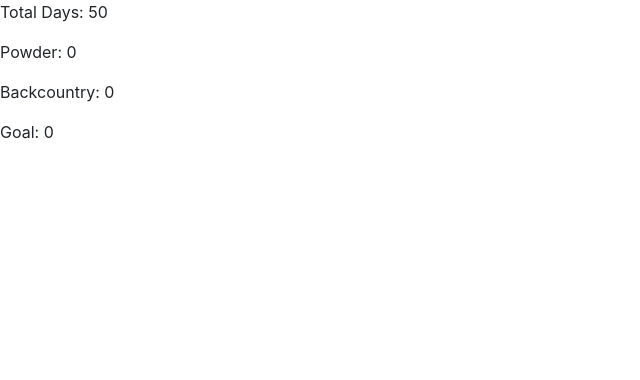
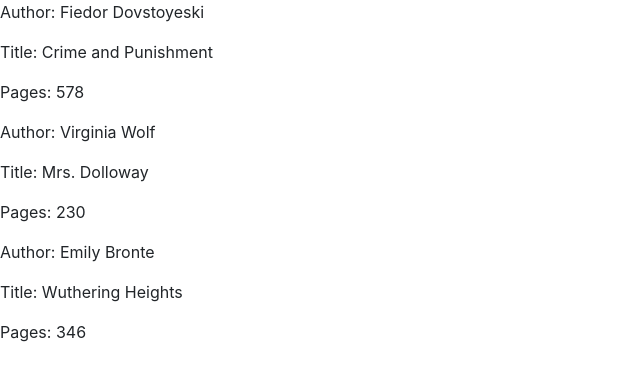
Before and after one commit to starchild92/react-by-fazt, a React (Create React App) app: page / in a window 1280 px wide. Shown: the top 380 px of the page, without its empty margins (0-640 px from the left). Built offline with nearby package versions, Linux system fonts and the light colour scheme.

Commit message:
chaning the way books are display, using an array

```diff
--- a/src/index.js
+++ b/src/index.js
@@ -3,33 +3,31 @@ import { render } from 'react-dom';
 import './index.css';
 import * as serviceWorker from './serviceWorker';
 
-let skiData = {
-	total: 50,
-	powder: 20,
-	backcountry: 10,
-	goal: 100
-}
+let BooksList = [
+	{ author: 'Fiedor Dovstoyeski', title: 'Crime and Punishment', pages: '578' },
+	{ author: 'Virginia Wolf', title: 'Mrs. Dolloway', pages: '230' },
+	{ author: 'Emily Bronte', title: 'Wuthering Heights', pages: '346' }
+];
 
-const SkiCounter = ({total, powder, backcountry, goal}) => {
+const Library = ({ books }) => {
 	return (
 		<section>
-			<div>
-				<p>Total Days: {total}</p>
-				<p>Powder: {powder}</p>
-				<p>Backcountry: {backcountry}</p>
-				<p>Goal: {goal}</p>
-			</div>
+			{books.map(
+				(book,i) => (
+					<div name={`well_${i}`} key={i}>
+						<p>Author: {book.author}</p>
+						<p>Title: {book.title}</p>
+						<p>Pages: {book.pages}</p>
+					</div>
+				)
+			)}
+
 		</section>
 	);
 }
 
 render(
-	<SkiCounter
-		total={skiData.total}
-		powder={0}
-		backcountry={0}
-		goal={0}
-	/>
+	<Library books={BooksList} />
 	, document.getElementById('root'));
 
 // If you want your app to work offline and load faster, you can change
```
